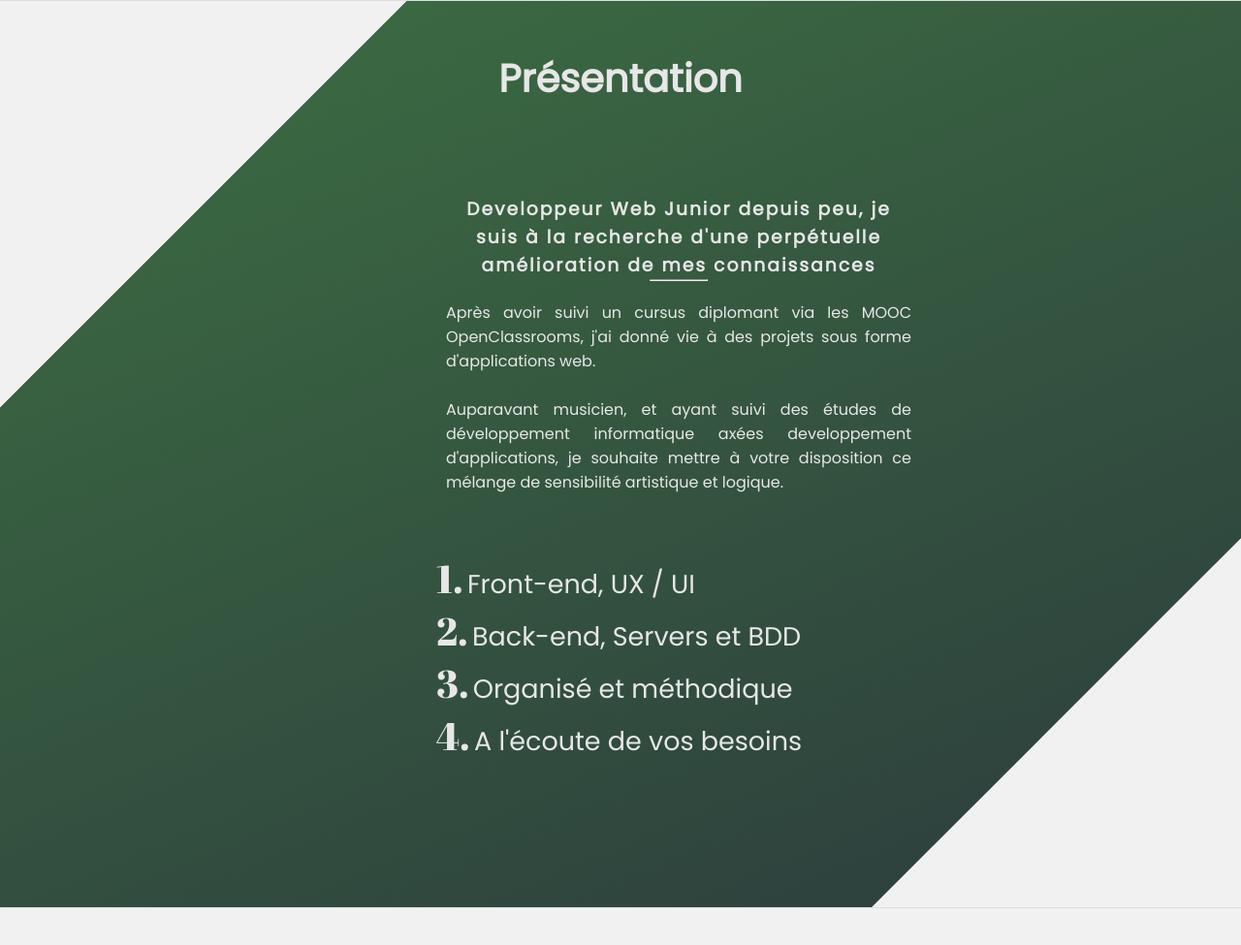
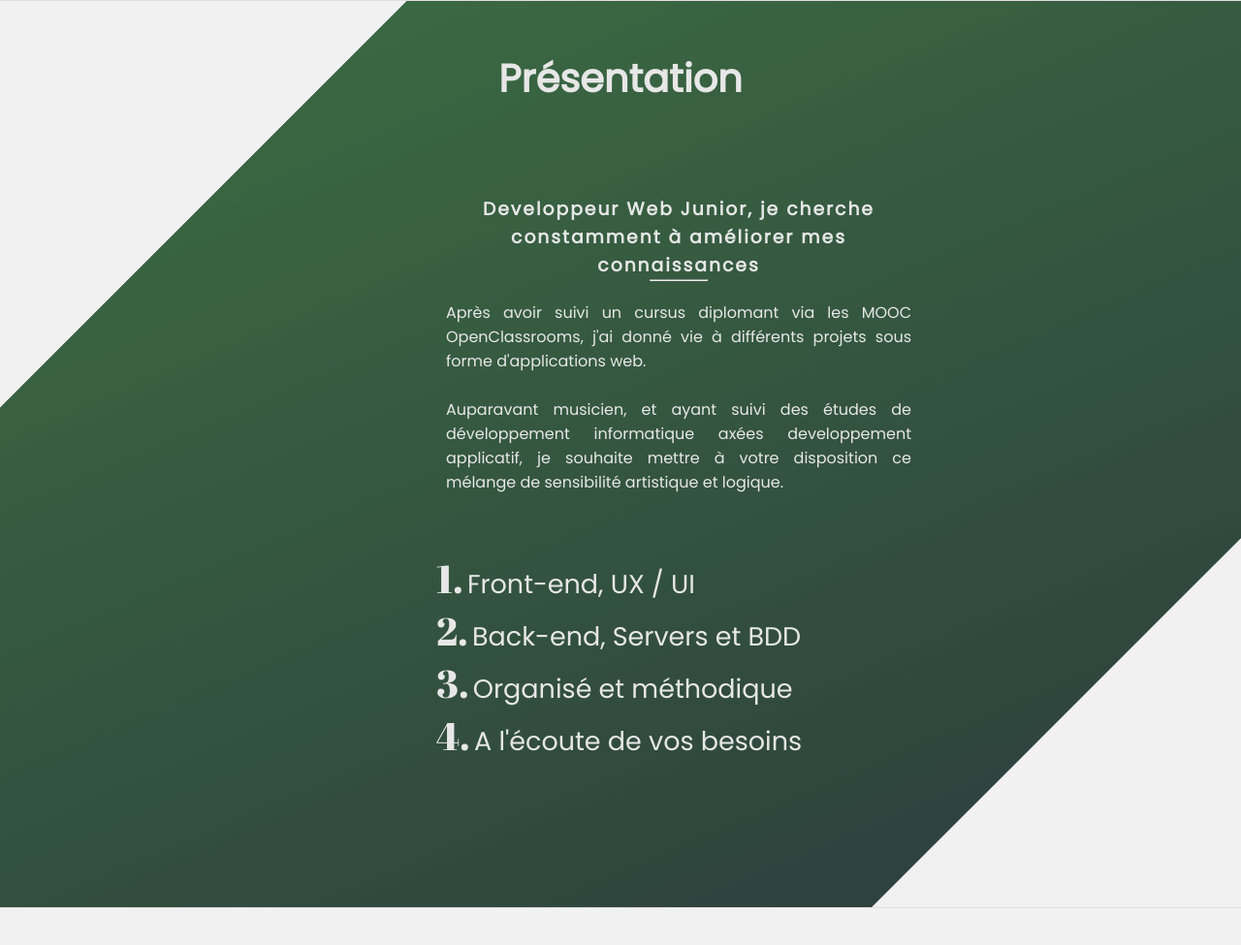
Before and after one commit to CptConi/Portfolio, a website: page index.html in a window 1280 px wide. Shown: the part 900-1875 px from the top of the page at 97% size. Drawn offline with nearby package versions, Linux system fonts and the light colour scheme; a script that the page names is missing.

Commit message:
<p> content update

```diff
--- a/index.html
+++ b/index.html
@@ -99,16 +99,15 @@
 				<div class="fond-forme"></div>
 				<div class="presentation-gauche">
 					<h3>
-						Developpeur Web Junior depuis peu, je suis à la recherche d'une perpétuelle amélioration de mes connaissances
+						Developpeur Web Junior, je cherche constamment à améliorer mes connaissances
 						<hr />
 					</h3>
 					<p>
-						Après avoir suivi un cursus diplomant via les MOOC OpenClassrooms, j'ai donné vie à des projets sous forme d'applications web.
+						Après avoir suivi un cursus diplomant via les MOOC OpenClassrooms, j'ai donné vie à différents projets sous forme d'applications web.
 					</p>
 					<br />
 					<p>
-						Auparavant musicien, et ayant suivi des études de développement informatique axées developpement d'applications, je souhaite
-						mettre à votre disposition ce mélange de sensibilité artistique et logique.
+						Auparavant musicien, et ayant suivi des études de développement informatique axées developpement applicatif, je souhaite mettre à votre disposition ce mélange de sensibilité artistique et logique.
 					</p>
 				</div>
 				<div class="presentation-droite">
```
